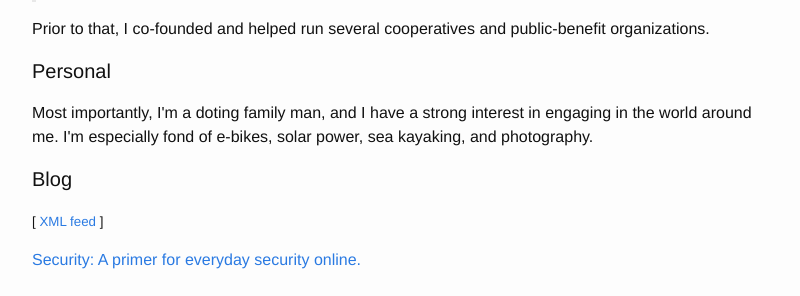
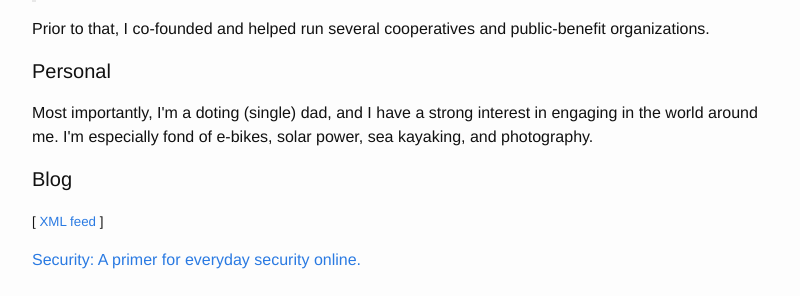
Before and after one commit to gjmf/gjmf.github.io, a Jekyll site: the page built from index.html, in a window 1280 px wide. Shown: the part 954-1250 px from the top of the page, without its empty margins (238-1038 px from the left). Built offline with Jekyll 4.4.1, drawn with Linux system fonts in a browser that asks for light colours.

Commit message:
Update index.html

```diff
--- a/index.html
+++ b/index.html
@@ -43,7 +43,7 @@ Graham is a real talent. He demonstrated the rare gift of mixing technical leade
 
 <h3 class="page-heading">Personal</h3>
         <p>
-        Most importantly, I'm a doting family man, and I have a strong interest in engaging in the world around me.  I'm especially fond of e-bikes, solar power, sea kayaking, and photography.
+        Most importantly, I'm a doting (single) dad, and I have a strong interest in engaging in the world around me.  I'm especially fond of e-bikes, solar power, sea kayaking, and photography.
         </p>
 
 <h3 class="page-heading">Blog</h3>
```
